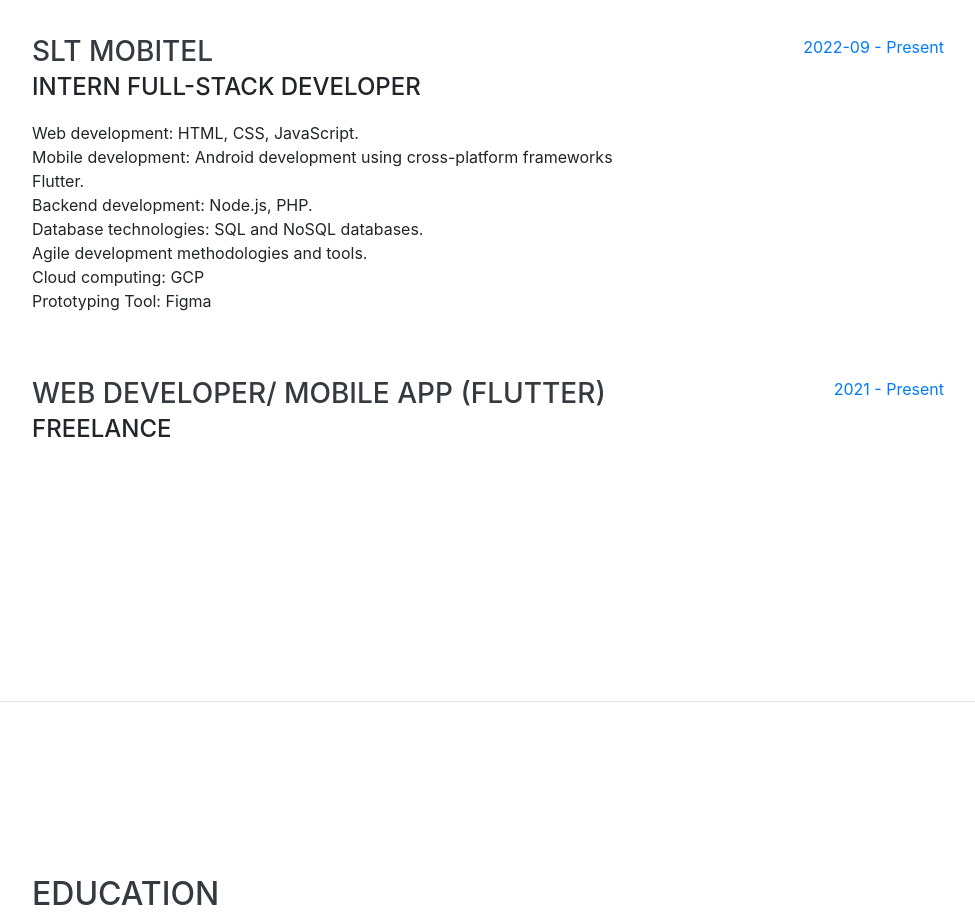
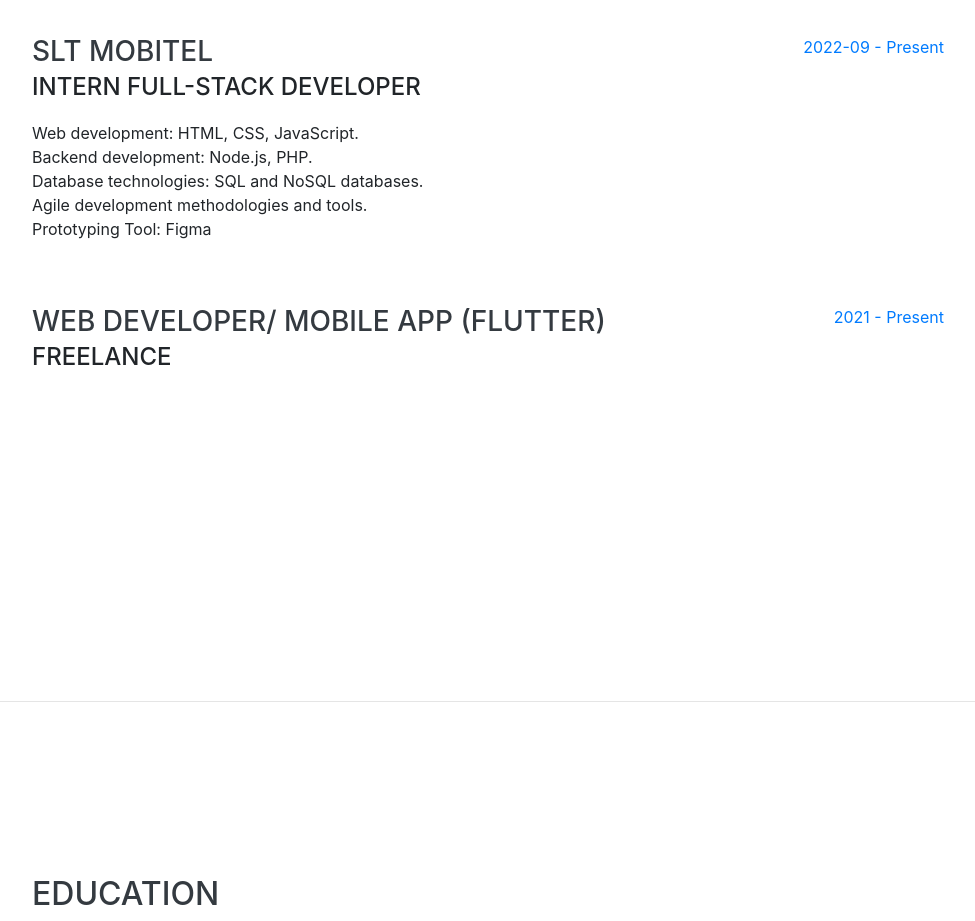
Before and after one commit to Thilina1/thilina, a website with bundled scripts: page index.html in a window 1280 px wide. Shown: the part 900-1821 px from the top of the page, without its empty margins (288-1263 px from the left). Built offline with nearby package versions, Linux system fonts and the light colour scheme; no server answers; a script that the page names is missing; a web font is replaced by a local one.

Commit message:
Update index.html

```diff
--- a/index.html
+++ b/index.html
@@ -522,11 +522,9 @@
               <div class="subheading mb-3">Intern Full-Stack Developer</div>
               <p>
                 Web development: HTML, CSS, JavaScript.<br>
-                Mobile development: Android development using cross-platform frameworks Flutter.<br>
                 Backend development: Node.js, PHP.<br>
                 Database technologies: SQL and NoSQL databases.<br>
                 Agile development methodologies and tools.<br>
-                Cloud computing: GCP<br>
                 Prototyping Tool: Figma
               </p>
             </div>
```
